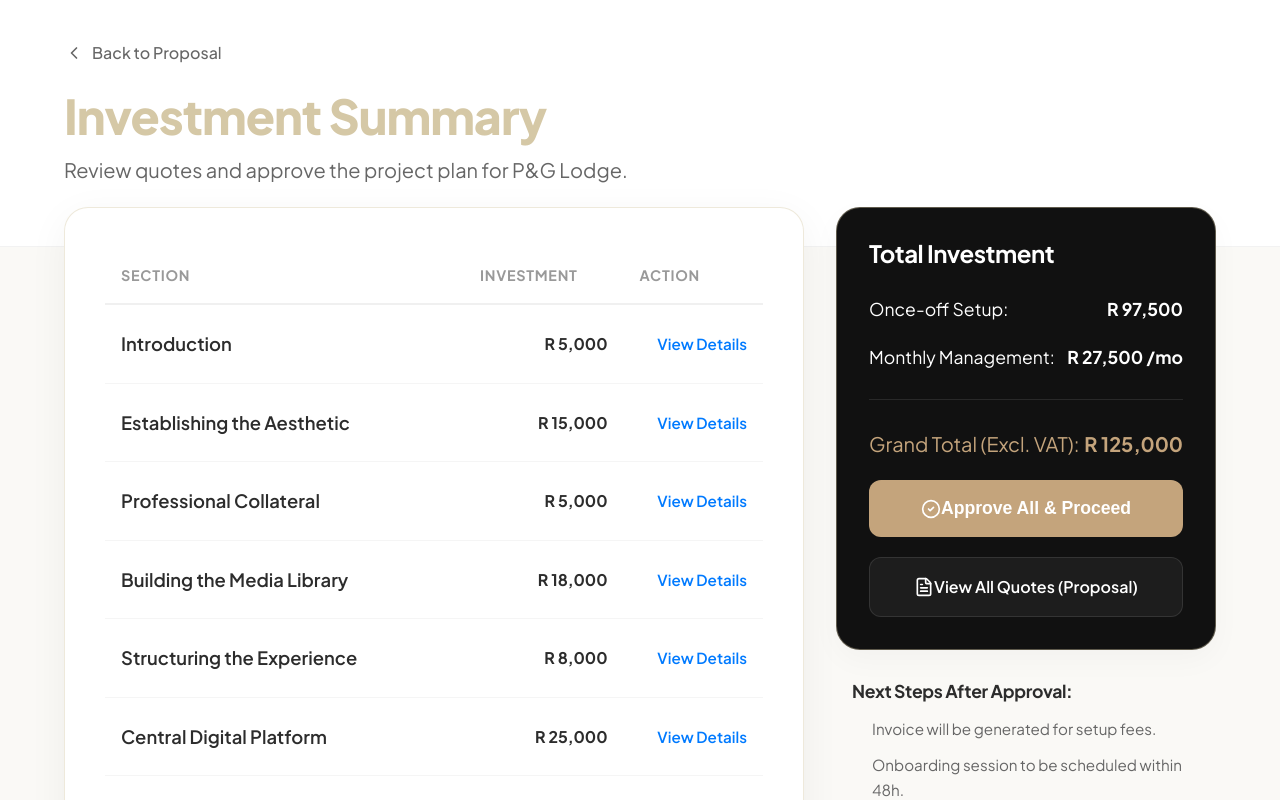
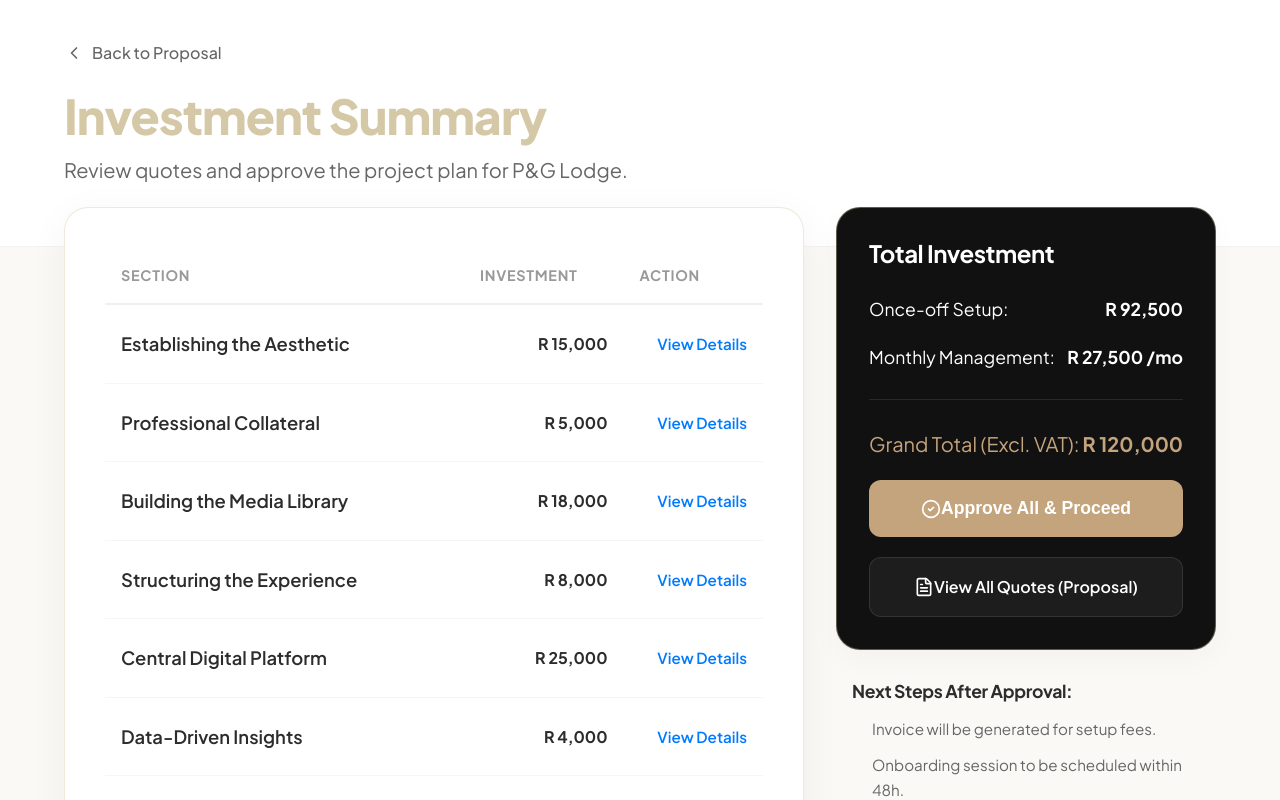
Before and after one commit to FrostyCreations/P-G-Tours, a React (Vite) app: page /quotes in a window 1280 px wide. Shown: the top 800 px of the page. Built offline with nearby package versions, Linux system fonts and the light colour scheme.

Commit message:
docs: remove quote and price from intro section

```diff
--- a/src/data/proposalData.js
+++ b/src/data/proposalData.js
@@ -26,8 +26,6 @@ export const proposalData = {
       id: 'intro',
       data: {
         title: "Introduction",
-        price: "R 5,000",
-        quoteUrl: "#",
         content: "PNG Tours is a new travel brand with the advantage of owning its own lodge in Mozambique and operating dedicated shuttle transport.\n\nThis creates a strong foundation for curated travel experiences designed for South African travellers seeking coastal escapes and unique holiday experiences.\n\nThe objective of this proposal is to launch PNG Tours professionally, position the lodge as a desirable destination, and create the marketing infrastructure required to generate consistent tour enquiries.\n\nThe initial focus will be Mozambique lodge packages, allowing the brand to establish credibility and operational momentum before expanding into additional tours across Southern Africa.",
         image1: "/Mozambique/beautiful-sunset-on-the-beach-in-watamu-blue-bay-2026-01-09-14-26-51-utc.webp",
         image2: "/Mozambique/crystal-clear-emerald-ocean-water-2026-01-13-18-42-34-utc.webp"
```
